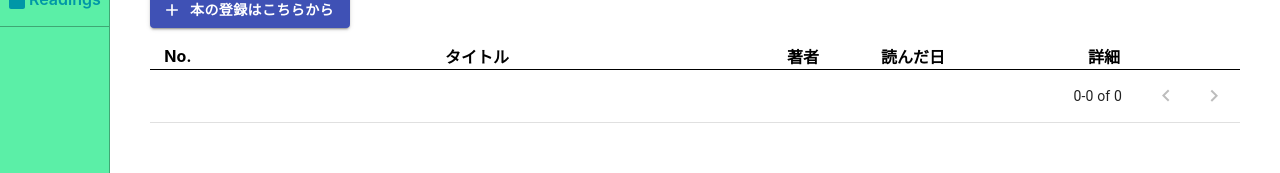
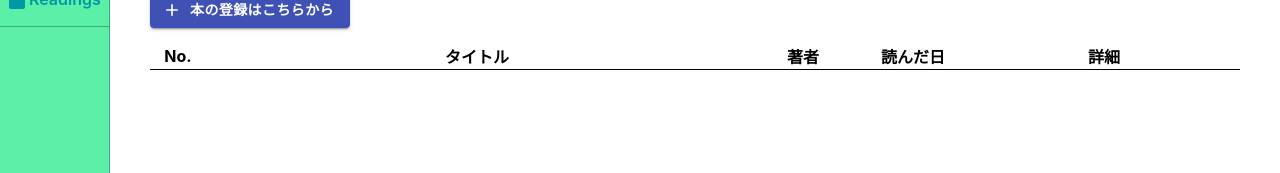
Before and after one commit to azufb/self-manage-app, a React app: page /Readings in a window 1280 px wide. Shown: the part 154-327 px from the top of the page. Built offline with nearby package versions, Linux system fonts and the light colour scheme.

Commit message:
ページネーションの使用を停止

```diff
--- a/src/components/ReadingList.js
+++ b/src/components/ReadingList.js
@@ -1,18 +1,18 @@
-import React, { useContext, useState } from "react";
+import React, { useContext } from "react";
 import AppContext from "../contexts/AppContext";
 import Reading from "./Reading";
 import styles from "../styles/EventList.css";
-import TablePagination from '@material-ui/core/TablePagination';
+//import TablePagination from '@material-ui/core/TablePagination';
 
 const ReadingList = () => {
   const { state } = useContext(AppContext);
-  const [page, setPage] = useState(0);
-  const [rowsPerPage] = useState(5);
+  //const [page, setPage] = useState(0);
+  //const [rowsPerPage] = useState(5);
 
-  const handleChangePage = (e, newPage) => {
+  /*const handleChangePage = (e, newPage) => {
     e.preventDefault();
     setPage(newPage);
-  };
+  };*/
 
   return (
       <table>
@@ -26,13 +26,16 @@ const ReadingList = () => {
           </tr>
         </thead>
         <tbody>
-          {(rowsPerPage > 0
+          {
+            state.readings.map((reading, index) => (<Reading key={index} reading={reading} />))
+          }
+          {/*(rowsPerPage > 0
               ? state.readings.slice(page * rowsPerPage, page * rowsPerPage + rowsPerPage)
               : state.readings
             ).map((reading, index) => (<Reading key={index} reading={reading} />)
-          )}
+          )*/}
         </tbody>
-        <tfoot>
+        {/*<tfoot>
           <tr>
             <TablePagination
               rowsPerPageOptions={[5]}
@@ -42,7 +45,7 @@ const ReadingList = () => {
               rowsPerPage={rowsPerPage}
             />
           </tr>
-        </tfoot>
+        </tfoot>*/}
       </table>
   )
 }
```
